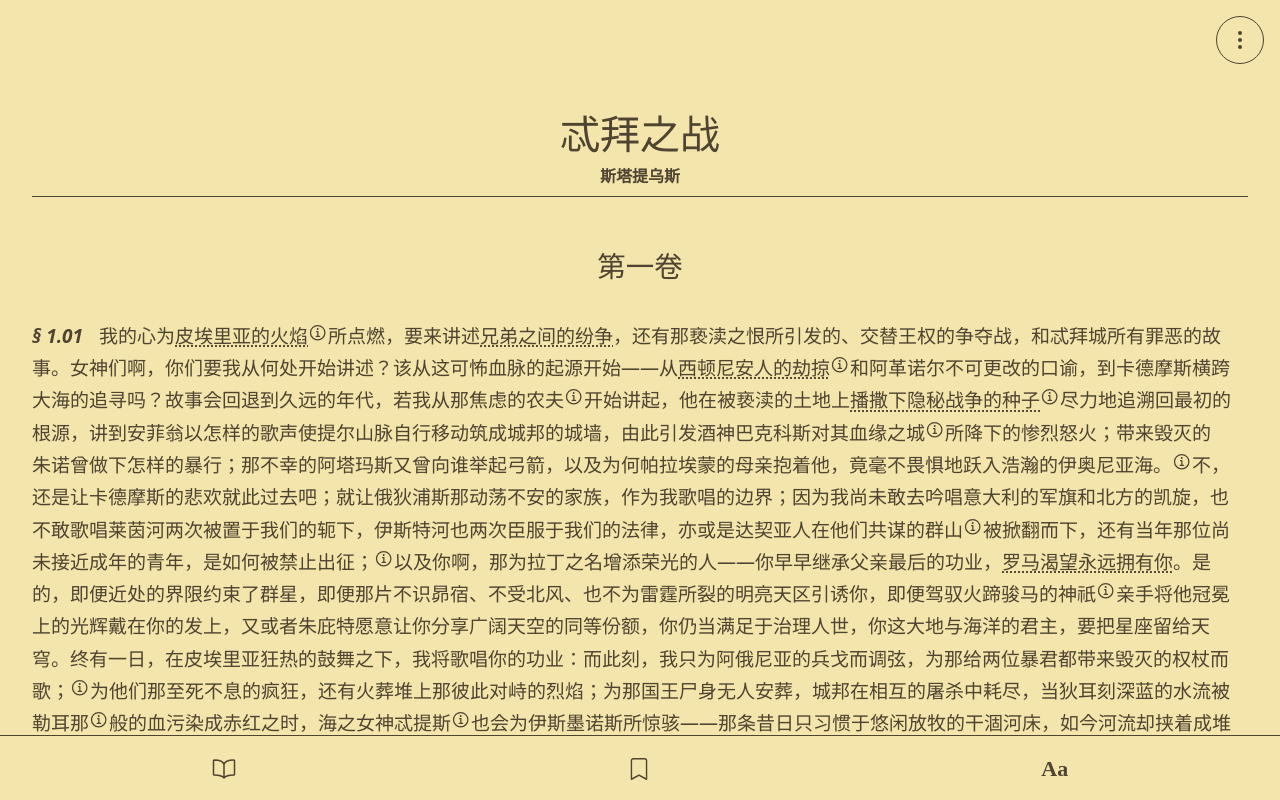
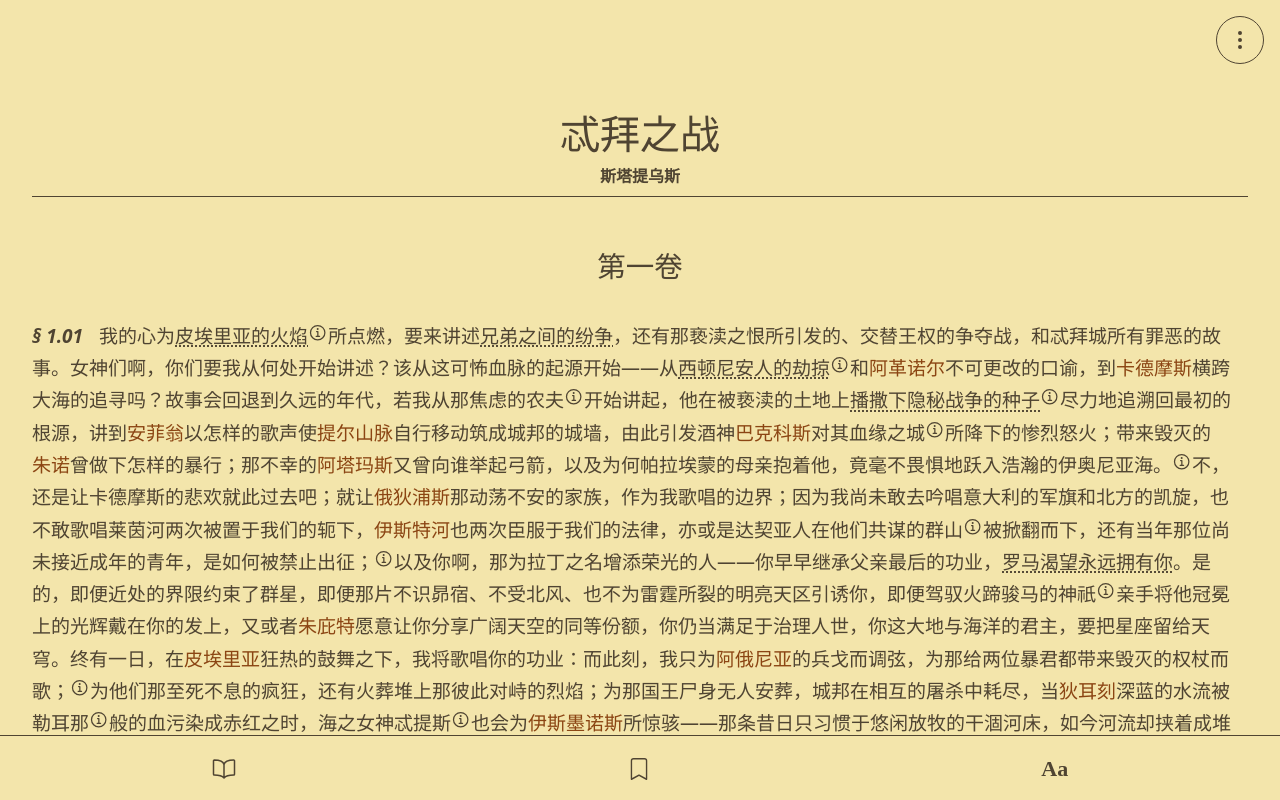
Before and after one commit to ThundeRayn/online-Reader, a React (Vite) app: page / in a window 1280 px wide. Shown: the top 800 px of the page. Built offline with nearby package versions, Linux system fonts and the light colour scheme.

Commit message:
citation color changed

```diff
--- a/src/index.css
+++ b/src/index.css
@@ -12,7 +12,7 @@
   --theme-bg: #F3E5AB;
   --theme-text: #4F4432;
   --theme-border: #4F4432;
-  --theme-citation: #4F4432;
+  --theme-citation: #8B4513;
   --theme-hover-bg: #4F4432;
   --theme-hover-text: #F3E5AB;
 
@@ -25,7 +25,7 @@
   --theme-bg: #1a1a1a;
   --theme-text: #e0e0e0;
   --theme-border: #e0e0e0;
-  --theme-citation: #b0b0b0;
+  --theme-citation: #87CEEB;
   --theme-hover-bg: #e0e0e0;
   --theme-hover-text: #1a1a1a;
 
@@ -38,7 +38,7 @@
   --theme-bg: #2d2d30;
   --theme-text: #d4d4d4;
   --theme-border: #858585;
-  --theme-citation: #a0a0a0;
+  --theme-citation: #FFA500;
   --theme-hover-bg: #d4d4d4;
   --theme-hover-text: #2d2d30;
 
@@ -51,7 +51,7 @@
   --theme-bg: #1e2738;
   --theme-text: #b0c4de;
   --theme-border: #6b8cae;
-  --theme-citation: #8bb4d4;
+  --theme-citation: #87CEFA;
   --theme-hover-bg: #b0c4de;
   --theme-hover-text: #1e2738;
 
@@ -64,7 +64,7 @@
   --theme-bg: #2b2520;
   --theme-text: #d4c5b0;
   --theme-border: #9d8b7a;
-  --theme-citation: #b5a48f;
+  --theme-citation: #DEB887;
   --theme-hover-bg: #d4c5b0;
   --theme-hover-text: #2b2520;
 
@@ -77,7 +77,7 @@
   --theme-bg: #FFFEF7;
   --theme-text: #2C2C2C;
   --theme-border: #CCCCCC;
-  --theme-citation: #1a1a1a;
+  --theme-citation: #4682B4;
   --theme-hover-bg: #2C2C2C;
   --theme-hover-text: #FFFEF7;
 
@@ -90,7 +90,7 @@
   --theme-bg: #F4ECD8;
   --theme-text: #5C4A3A;
   --theme-border: #8B7355;
-  --theme-citation: #4a3528;
+  --theme-citation: #8B4513;
   --theme-hover-bg: #5C4A3A;
   --theme-hover-text: #F4ECD8;
 
@@ -103,7 +103,7 @@
   --theme-bg: #FFF8E7;
   --theme-text: #3E2723;
   --theme-border: #8D6E63;
-  --theme-citation: #2e1a16;
+  --theme-citation: #A0522D;
   --theme-hover-bg: #3E2723;
   --theme-hover-text: #FFF8E7;
 
@@ -116,7 +116,7 @@
   --theme-bg: #F5E6D3;
   --theme-text: #4A3520;
   --theme-border: #9C7C57;
-  --theme-citation: #3a2515;
+  --theme-citation: #8B4513;
   --theme-hover-bg: #4A3520;
   --theme-hover-text: #F5E6D3;
 
@@ -129,7 +129,7 @@
   --theme-bg: #FAF0E6;
   --theme-text: #3C3C3C;
   --theme-border: #8B7D6B;
-  --theme-citation: #2a2a2a;
+  --theme-citation: #8B7355;
   --theme-hover-bg: #3C3C3C;
   --theme-hover-text: #FAF0E6;
 
@@ -142,7 +142,7 @@
   --theme-bg: #FFFFF0;
   --theme-text: #2F2F2F;
   --theme-border: #A9A9A9;
-  --theme-citation: #1f1f1f;
+  --theme-citation: #4169E1;
   --theme-hover-bg: #2F2F2F;
   --theme-hover-text: #FFFFF0;
 
```
